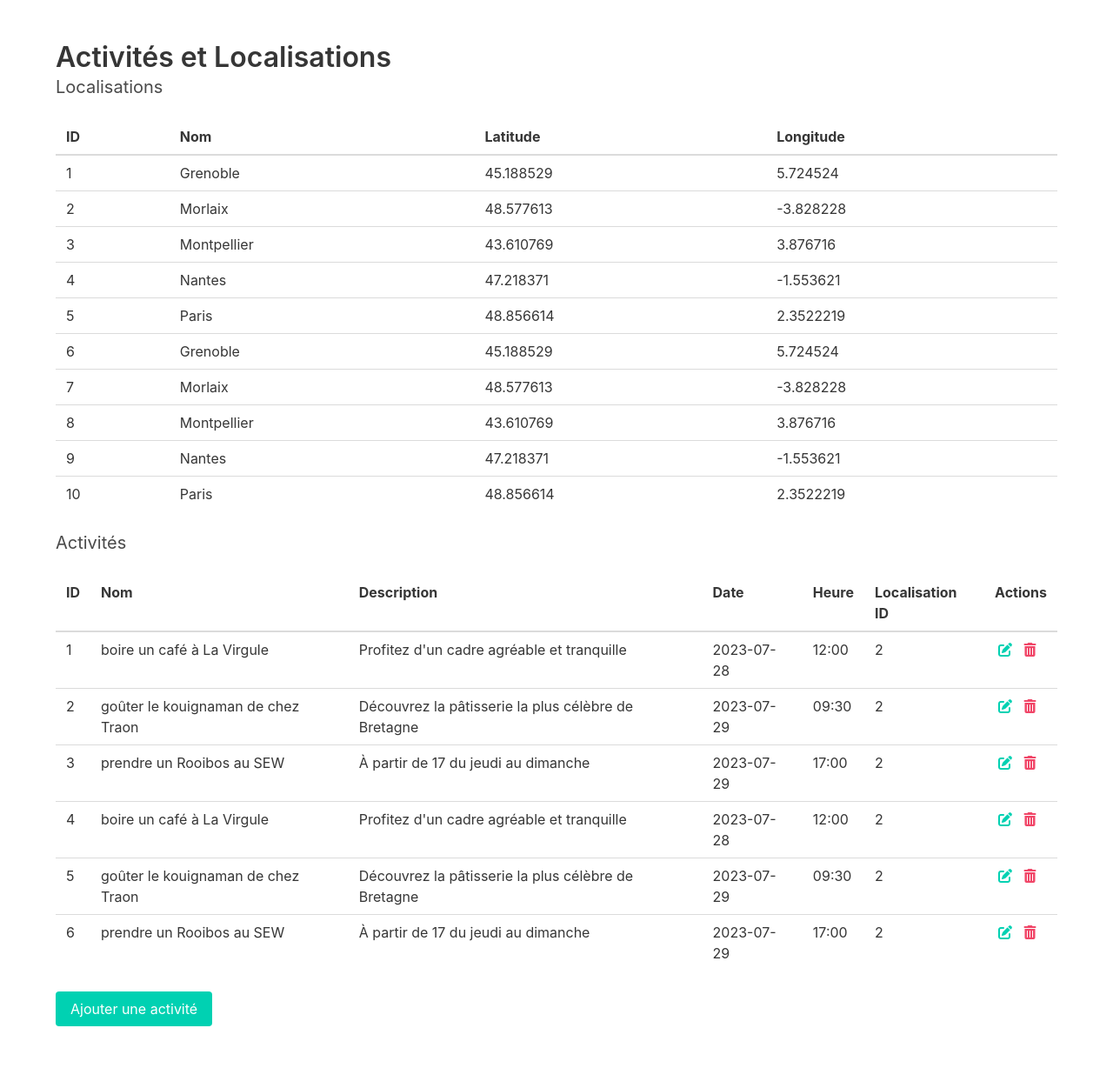
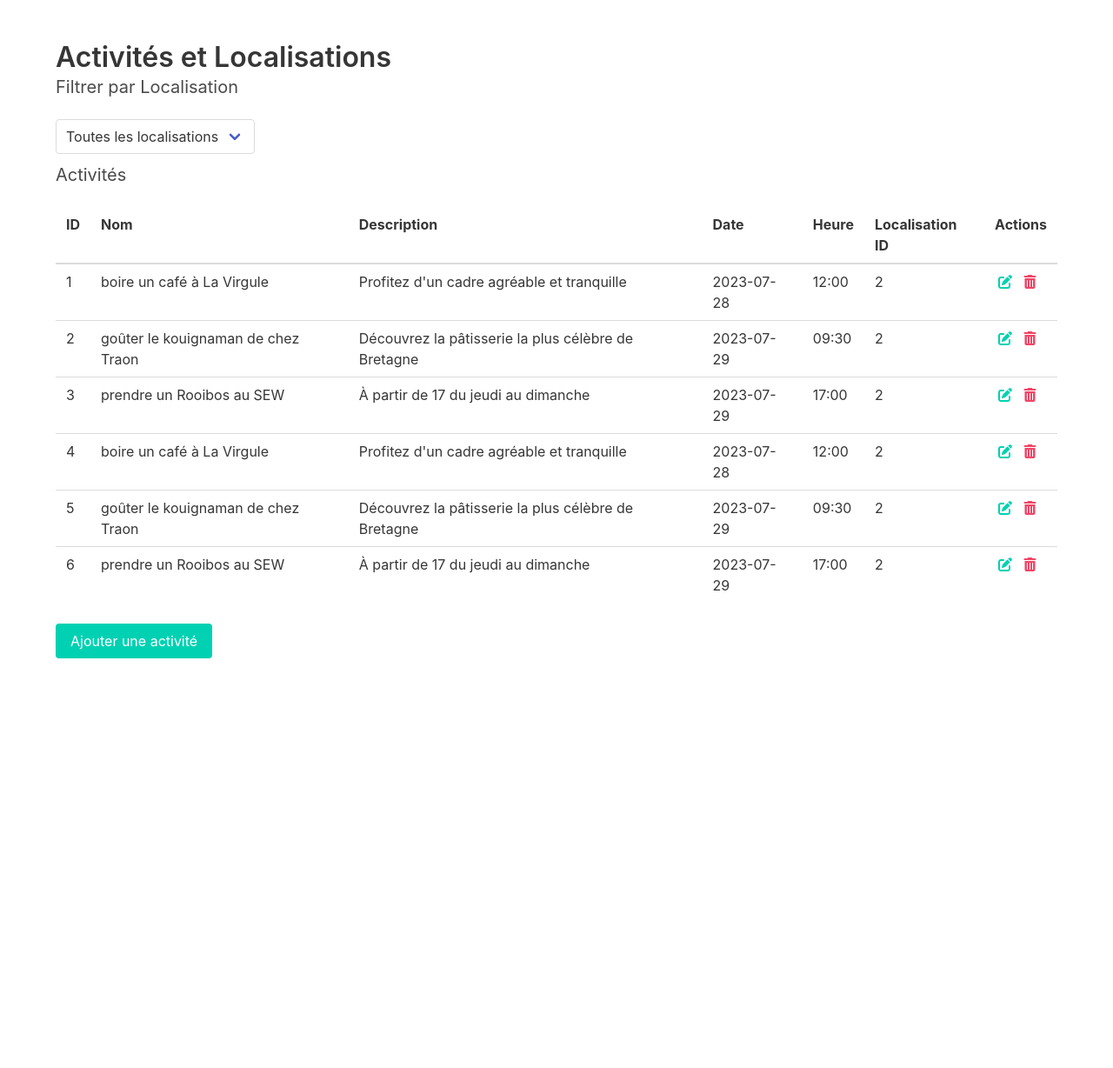
Before and after one commit to spinning-fantasies/py-recos, a Flask app: page / in a window 1280 px wide. Shown: the whole page at 87% size. After the commit the page ends 757 px from the top, so only its background shows below. Run offline with Flask 3, Linux system fonts and the light colour scheme; data comes from the database, SQL or seed files in the repository.

Commit message:
filter by location

```diff
--- a/app.py
+++ b/app.py
@@ -15,15 +15,25 @@ if not os.path.exists(DB_NAME):
 
 @app.route('/')
 def index():
+    location_id = request.args.get('location', None)  # Get the location ID from query parameters
+
     with sqlite3.connect(DB_NAME) as conn:
         cursor = conn.cursor()
-        cursor.execute("SELECT * FROM activities")
-        activities = cursor.fetchall()
 
+        # Fetch the locations for the location selector
         cursor.execute("SELECT * FROM locations")
         locations = cursor.fetchall()
 
+        # Fetch activities filtered by the selected location (if provided)
+        if location_id is not None:
+            cursor.execute("SELECT * FROM activities WHERE is_deleted = 0 AND location_id = ?", (location_id,))
+        else:
+            cursor.execute("SELECT * FROM activities WHERE is_deleted = 0")
+
+        activities = cursor.fetchall()
+
     return render_template('index.html', activities=activities, locations=locations)
+
 
 
 @app.route('/activity/add', methods=['GET', 'POST'])
--- a/templates/index.html
+++ b/templates/index.html
@@ -10,27 +10,19 @@
         <div class="container">
             <h1 class="title">Activités et Localisations</h1>
 
-            <h2 class="subtitle">Localisations</h2>
-            <table class="table is-fullwidth">
-                <thead>
-                    <tr>
-                        <th>ID</th>
-                        <th>Nom</th>
-                        <th>Latitude</th>
-                        <th>Longitude</th>
-                    </tr>
-                </thead>
-                <tbody>
-                    {% for location in locations %}
-                        <tr>
-                            <td>{{ location[0] }}</td>
-                            <td>{{ location[1] }}</td>
-                            <td>{{ location[2] }}</td>
-                            <td>{{ location[3] }}</td>
-                        </tr>
-                    {% endfor %}
-                </tbody>
-            </table>
+            <h2 class="subtitle">Filtrer par Localisation</h2>
+            <div class="field">
+                <div class="control">
+                    <div class="select">
+                        <select id="location-select">
+                            <option value="">Toutes les localisations</option>
+                            {% for location in locations %}
+                                <option value="{{ location[0] }}">{{ location[1] }}</option>
+                            {% endfor %}
+                        </select>
+                    </div>
+                </div>
+            </div>
 
             <h2 class="subtitle">Activités</h2>
             <table class="table is-fullwidth">
@@ -45,10 +37,10 @@
                         <th>Actions</th> <!-- New column for the actions -->
                     </tr>
                 </thead>
-                <tbody>
+                <tbody id="activities-table">
                     {% for activity in activities %}
                         {% if not activity[6] %}  <!-- Check if is_deleted is False (0) -->
-                            <tr>
+                            <tr data-location="{{ activity[5] }}">
                                 <td>{{ activity[0] }}</td>
                                 <td>{{ activity[1] }}</td>
                                 <td>{{ activity[2] }}</td>
@@ -75,5 +67,33 @@
             <a href="/activity/add" class="button is-primary">Ajouter une activité</a>
         </div>
     </section>
+
+    <script>
+        // Function to filter activities based on selected location
+        function filterActivitiesByLocation() {
+            const locationSelect = document.getElementById("location-select");
+            const selectedLocation = locationSelect.value;
+            const activitiesTable = document.getElementById("activities-table").getElementsByTagName("tr");
+
+            for (const activityRow of activitiesTable) {
+                const activityLocation = activityRow.getAttribute("data-location");
+
+                // Show all rows when no location is selected
+                if (selectedLocation === "") {
+                    activityRow.style.display = "table-row";
+                } else {
+                    // Hide rows with different locations
+                    if (activityLocation === selectedLocation) {
+                        activityRow.style.display = "table-row";
+                    } else {
+                        activityRow.style.display = "none";
+                    }
+                }
+            }
+        }
+
+        // Event listener to call filterActivitiesByLocation() on location select change
+        document.getElementById("location-select").addEventListener("change", filterActivitiesByLocation);
+    </script>
 </body>
 </html>
```
Also changed, not shown: README.md.
